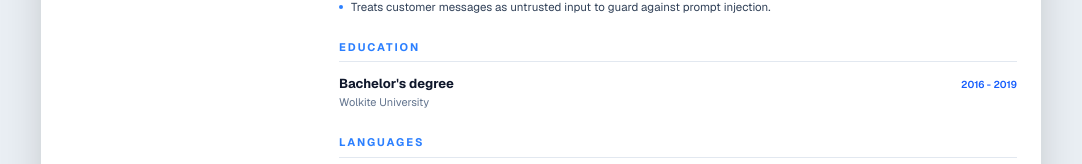
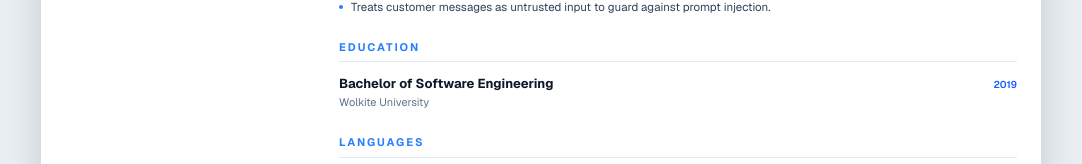
Before and after one commit to NatinaelEjeta/Resume, a Next.js app: page / in a window 1280 px wide. Shown: the part 1397-1561 px from the top of the page, without its empty margins (99-1181 px from the left). Built offline with nearby package versions, Linux system fonts and the light colour scheme.

Commit message:
Update education: Bachelor of Software Engineering, 2019

```diff
--- a/src/app/page.tsx
+++ b/src/app/page.tsx
@@ -267,10 +267,10 @@ export default function Page() {
             <Heading>Education</Heading>
             <div className="flex flex-wrap items-baseline justify-between gap-2">
               <div>
-                <h3 className="text-[13px] font-bold text-slate-900">Bachelor's degree</h3>
+                <h3 className="text-[13px] font-bold text-slate-900">Bachelor of Software Engineering</h3>
                 <p className="text-[11px] text-slate-500">Wolkite University</p>
               </div>
-              <span className="text-[10px] font-semibold text-blue-600">2016 - 2019</span>
+              <span className="text-[10px] font-semibold text-blue-600">2019</span>
             </div>
 
             <Heading>Languages</Heading>
```
